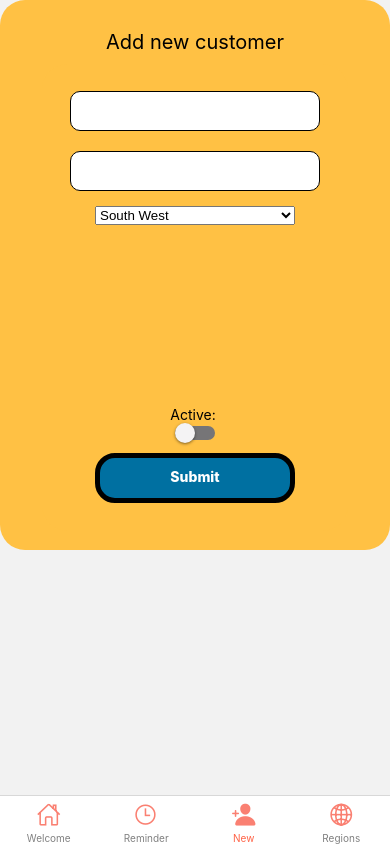
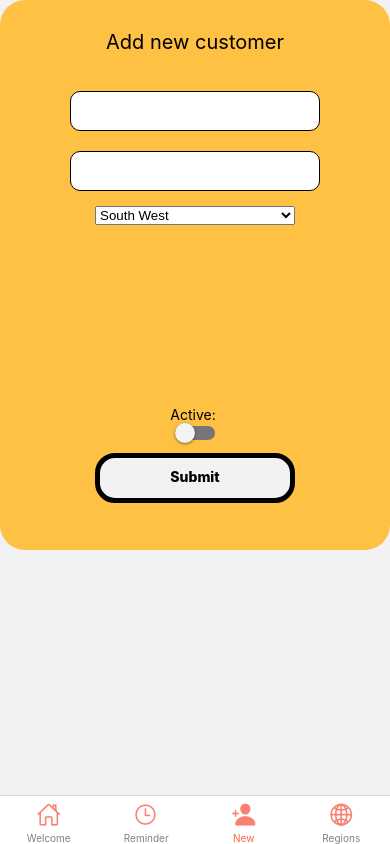
Before and after one commit to RaquelWriter/React-Native-CRM, a React Native app: screen /New in a window 390 px wide. Built offline with nearby package versions, Linux system fonts and the light colour scheme.

Commit message:
feat: form validation, submit disabled if not text in fields

```diff
--- a/src/components/Form.js
+++ b/src/components/Form.js
@@ -12,7 +12,7 @@ import {
 } from '../features/Customers/hooks';
 import stylesFn from './styles';
 
-const Form = ({ disabled = false }) => {
+const Form = () => {
   const styles = stylesFn();
   const dispatch = useDispatch();
   const { navigate } = useNavigation();
@@ -24,6 +24,7 @@ const Form = ({ disabled = false }) => {
   const { firstName, lastName, region, active } = useSelector(
     (state) => state.customers.form.fields
   );
+  const [disable, setDisable] = useState(true);
 
   const [isActive, setIsActive] = useState(active);
   const toggleSwitch = () => setIsActive((previousState) => !previousState);
@@ -36,6 +37,10 @@ const Form = ({ disabled = false }) => {
   useEffect(() => {
     setIsActive(active);
   }, [active]);
+
+  useEffect(() => {
+    firstName && lastName ? setDisable(false) : setDisable(true);
+  }, [firstName, lastName]);
 
   const { regions } = useSelector((state) => state.regions);
   const { onSubmit } = isNewCustomer
@@ -86,10 +91,17 @@ const Form = ({ disabled = false }) => {
         value={isActive}
       ></Switch>
       <TouchableOpacity
-        style={Object.assign({}, styles.buttons, styles.buttonCreate)}
+        disabled={disable}
+        style={Object.assign(
+          {},
+          styles.buttons,
+          disable ? styles.buttonDisable : styles.buttonCreate
+        )}
         onPress={handleSubmit}
       >
-        <Text style={styles.textButton}>Submit</Text>
+        <Text style={disable ? styles.textButtonDisable : styles.textButton}>
+          Submit
+        </Text>
       </TouchableOpacity>
     </View>
   );
--- a/src/components/styles.js
+++ b/src/components/styles.js
@@ -31,6 +31,12 @@ const stylesFn = () =>
       flex: 1,
       alignItems: 'center',
     },
+    textButtonDisable: {
+      color: 'black',
+      fontWeight: '800',
+      flex: 1,
+      alignItems: 'center',
+    },
     buttons: {
       backgroundColor: '#00a081',
       borderRadius: 20,
@@ -44,6 +50,12 @@ const stylesFn = () =>
     },
     buttonCreate: {
       backgroundColor: '#0070a1',
+    },
+    buttonDisable: {
+      backgroundColor: '#f2f2f2',
+    },
+    textBlack: {
+      color: 'black',
     },
     form: {
       height: 40,
```
